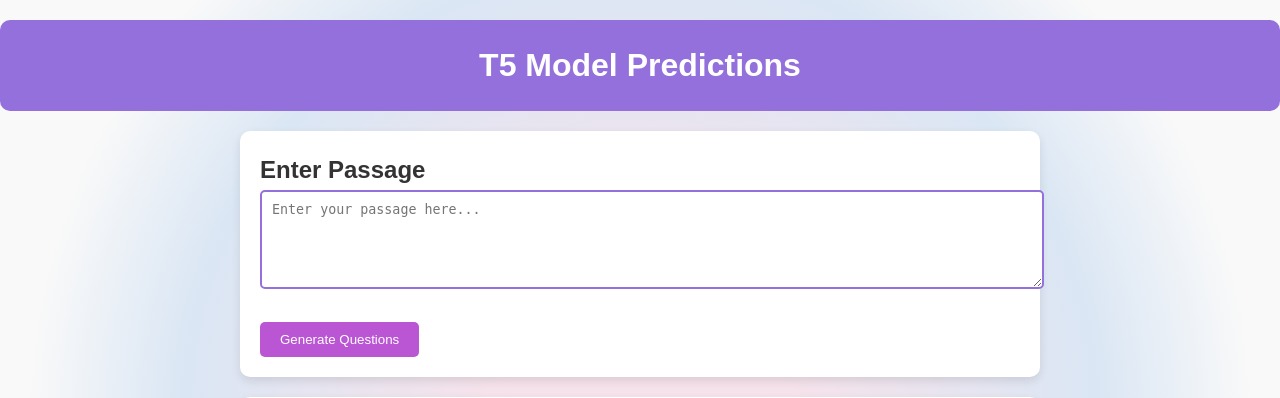
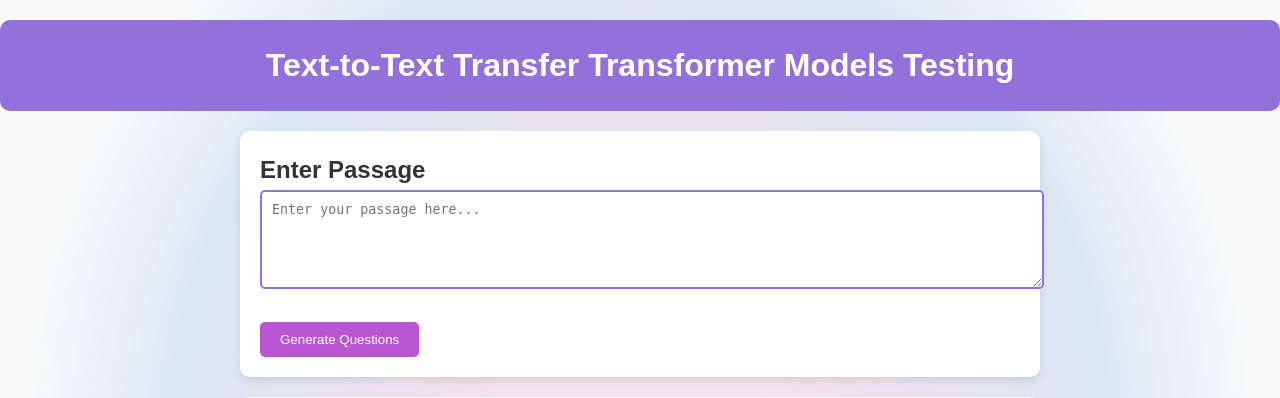
Before and after one commit to miiciiii/django_model_api, a Django app: page /testt5pred/ in a window 1280 px wide. Shown: the top 398 px of the page. Run offline with Django 5.2, Linux system fonts and the light colour scheme; parts of the project's set-up code (start-up, migrations or seed data) failed here and were passed over.

Commit message:
Update interface for models testing

```diff
--- a/templates/testt5.html
+++ b/templates/testt5.html
@@ -4,12 +4,12 @@
 <head>
     <meta charset="UTF-8">
     <meta name="viewport" content="width=device-width, initial-scale=1.0">
-    <title>T5 Model Predictions</title>
+    <title>Text-to-Text Transfer Transformer Models</title>
     <link rel="stylesheet" href="{% static 'testt5.css' %}"> <!-- Link to your CSS file -->
 </head>
 <body>
     <header>
-        <h1>T5 Model Predictions</h1>
+        <h1>Text-to-Text Transfer Transformer Models Testing</h1>
     </header>
     <main>
         <section class="passage">
```
